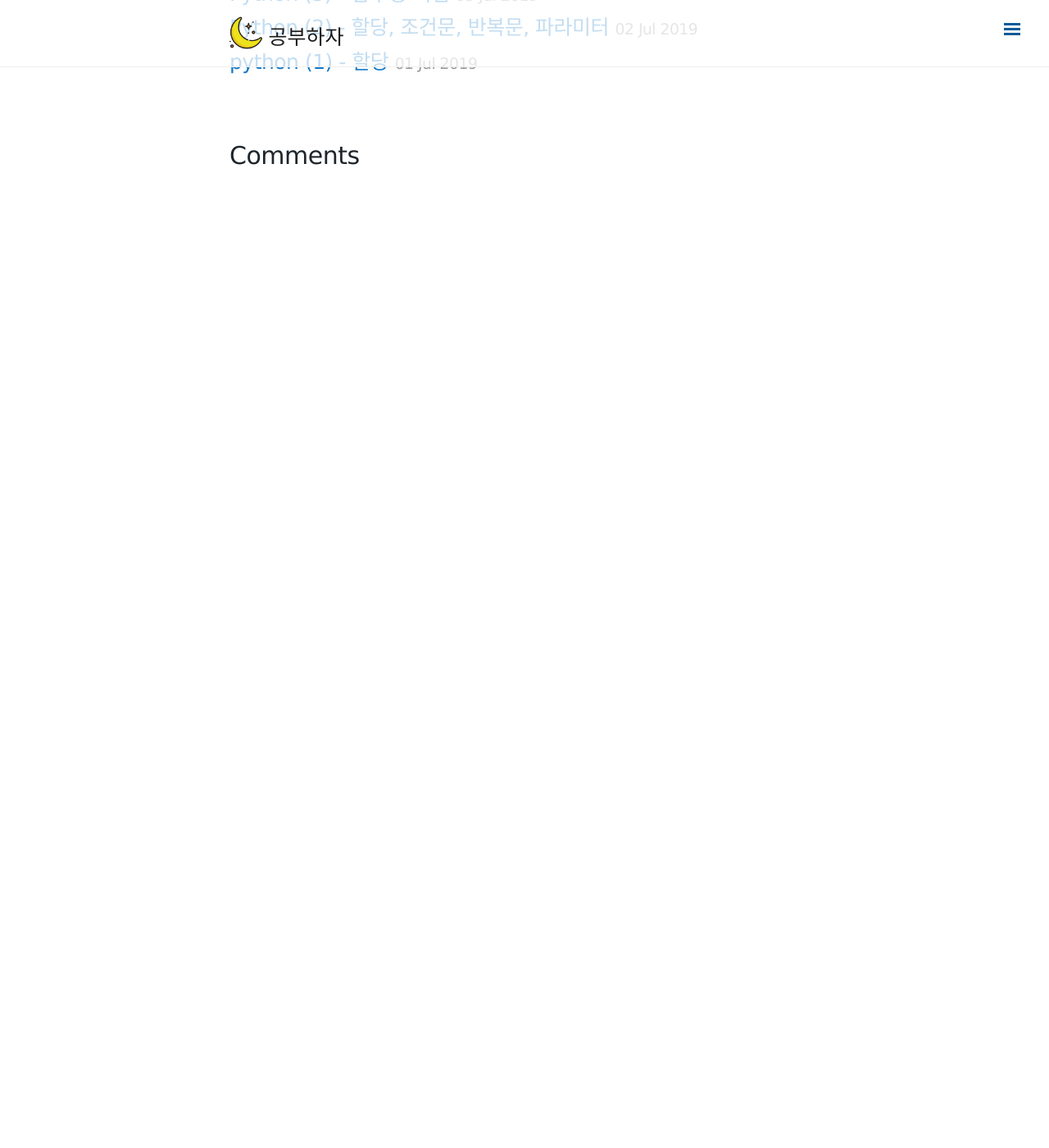
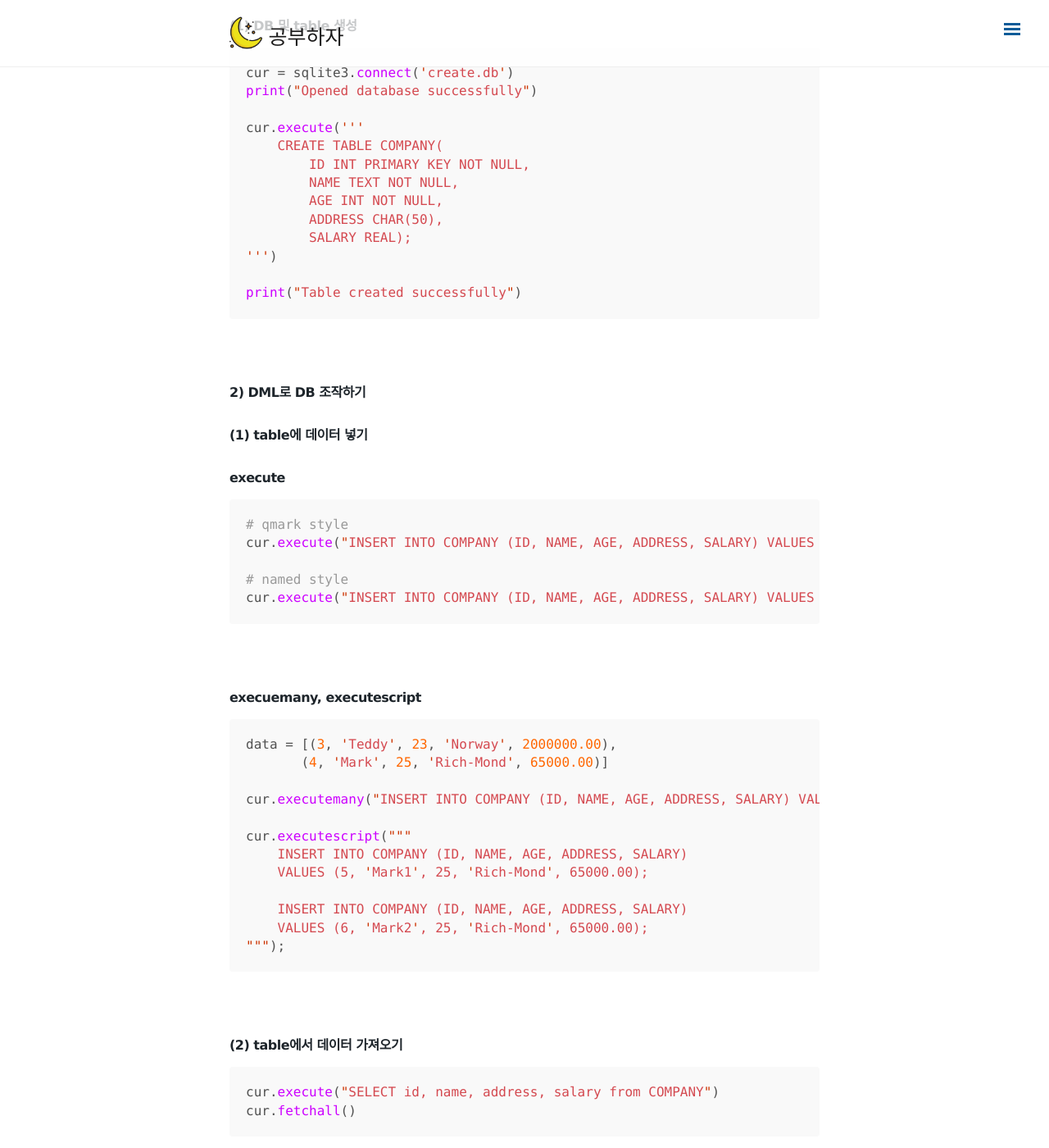
Before and after one commit to gungadinn/gungadinn.github.io, a Jekyll site: the page built from _posts/data/2019-07-08-structured-Data.md, in a window 1280 px wide and 1400 px high, scrolled down 9161 px. Shown: the whole window at 82% size. Built offline with Jekyll 4.4.1, drawn with Linux system fonts in a browser that asks for light colours; nearby versions of some CDN libraries; comment, search, counter and statistics services are not loaded; before the commit the page ends 9379 px from its top, so only the background shows below that; some of the changed text lies outside the part shown.

Commit message:
update 2019/07/08/ structured data.md

````diff
--- a/_posts/data/2019-07-08-structured-Data.md
+++ b/_posts/data/2019-07-08-structured-Data.md
@@ -13,9 +13,12 @@ comments: true
 ##  목차
 
 * [데이터베이스 개요](https://gungadinn.github.io/data/2019/07/08/structured-Data/#데이터베이스-개요)
-* [RDBMS](https://gungadinn.github.io/data/2019/07/08/structured-Data/#RDBMS-(Relational-Database))
-* [SQL](https://gungadinn.github.io/data/2019/07/08/structured-Data/#sql란)
-* [SQLite](https://gungadinn.github.io/data/2019/07/08/structured-Data/#sqlite-사용)
+* [RDBMS](https://gungadinn.github.io/data/2019/07/08/structured-Data/#rdbms)
+* [SQL](https://gungadinn.github.io/data/2019/07/08/structured-Data/#sql)
+* [SQLite 기초](https://gungadinn.github.io/data/2019/07/08/structured-Data/#sqlite-기초)
+* [SQLite 응용](https://gungadinn.github.io/data/2019/07/08/structured-Data/#sqlite-응용)
+  * DDL 로 DB 만들기
+  * DML로 DB 조작하기
 
 <br>
 
@@ -209,7 +212,7 @@ comments: true
 
   * TRUE나 FALSE 표현
 
-* Character (CHAR, VARCHAR
+* Character (CHAR, VARCHAR)
 
   * CHAR : 고정    ex) 주민등록번호
   * VARCHAR : 가변   ex) 댓글
@@ -231,7 +234,7 @@ comments: true
 
 <br>
 
-## SQLite 사용
+## SQLite 기초
 
 ---
 
@@ -343,4 +346,113 @@ print(cur.fetchall())
 
 <br>
 
-###
+## SQLite 응용
+
+---
+
+### 1) DDL 로 DB 만들기
+
+#### (1) DB 및 table 생성
+
+ ```python
+cur = sqlite3.connect('create.db')
+print("Opened database successfully")
+
+cur.execute('''
+    CREATE TABLE COMPANY(
+        ID INT PRIMARY KEY NOT NULL,
+        NAME TEXT NOT NULL,
+        AGE INT NOT NULL,
+        ADDRESS CHAR(50),
+        SALARY REAL);
+''')
+
+print("Table created successfully")
+ ```
+
+<br>
+
+### 2) DML로 DB 조작하기
+
+#### (1) table에 데이터 넣기
+
+##### execute
+
+```python
+# qmark style
+cur.execute("INSERT INTO COMPANY (ID, NAME, AGE, ADDRESS, SALARY) VALUES (1, 'Paul', 32, 'California', 20000.00)");
+
+# named style
+cur.execute("INSERT INTO COMPANY (ID, NAME, AGE, ADDRESS, SALARY) VALUES (:id, :name, :age, :address, :salary)", {'id':2, 'name':'Allen', 'age':25, 'address':'Texas','salary':15000.00});
+```
+
+<br>
+
+##### execuemany, executescript
+
+```python
+data = [(3, 'Teddy', 23, 'Norway', 2000000.00),
+       (4, 'Mark', 25, 'Rich-Mond', 65000.00)]
+
+cur.executemany("INSERT INTO COMPANY (ID, NAME, AGE, ADDRESS, SALARY) VALUES (?, ?, ?, ?, ?)", data);
+
+cur.executescript("""
+    INSERT INTO COMPANY (ID, NAME, AGE, ADDRESS, SALARY)
+    VALUES (5, 'Mark1', 25, 'Rich-Mond', 65000.00);
+
+    INSERT INTO COMPANY (ID, NAME, AGE, ADDRESS, SALARY)
+    VALUES (6, 'Mark2', 25, 'Rich-Mond', 65000.00);
+""");
+```
+
+<br>
+
+#### (2) table에서 데이터 가져오기
+
+ ```python
+cur.execute("SELECT id, name, address, salary from COMPANY")
+cur.fetchall()
+ ```
+
+이 방법은 execute 하는 순간 cursor가 데이터를 물고 있다. 그래서 아래 방법을 추천
+
+<br>
+
+```python
+cur.execute('select * from company')
+for row in cur:
+    print(row)
+
+#    print("ID = ", row[0])
+#    print("NAME = ", row[1])
+#    print("ADDRESS = ", row[2])
+#    print("SALARY = ", row[3], end='\n\n')
+```
+
+<br>
+
+#### (3) table에서 데이터 수정하기
+
+```python
+cid = 1
+
+cur.execute("UPDATE COMPANY set SALARY = 25000.00 where ID = :id", {'id':cid})
+
+cur.execute("select id, name, address, salary from COMPANY")
+
+for row in cur:
+    print(row)
+```
+
+<br>
+
+#### (4) table에서 데이터 삭제하기
+
+```python
+cur.execute("DELETE from COMPANY where id = 2;")
+
+cur.execute("select id, name, address, salary from COMPANY")
+
+for row in cur:
+    print(row)
+```
````
Also changed, not shown: other parts of _posts/data/2019-07-08-structured-Data.md (+2 -2 lines).
